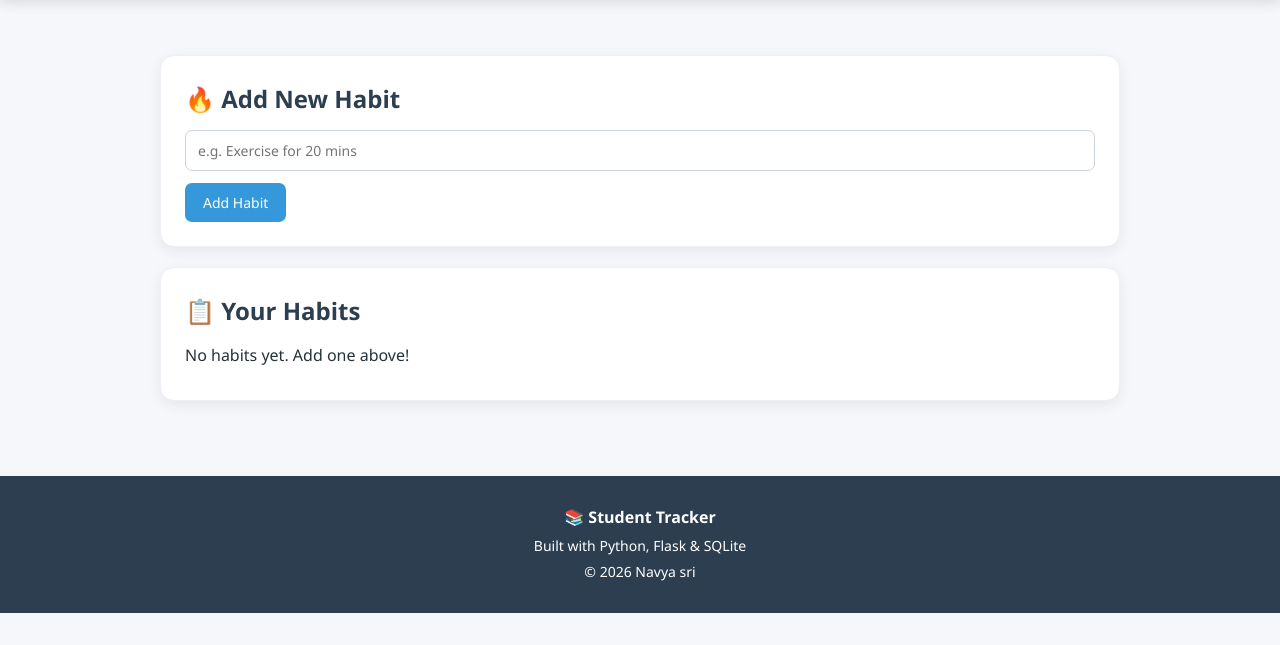
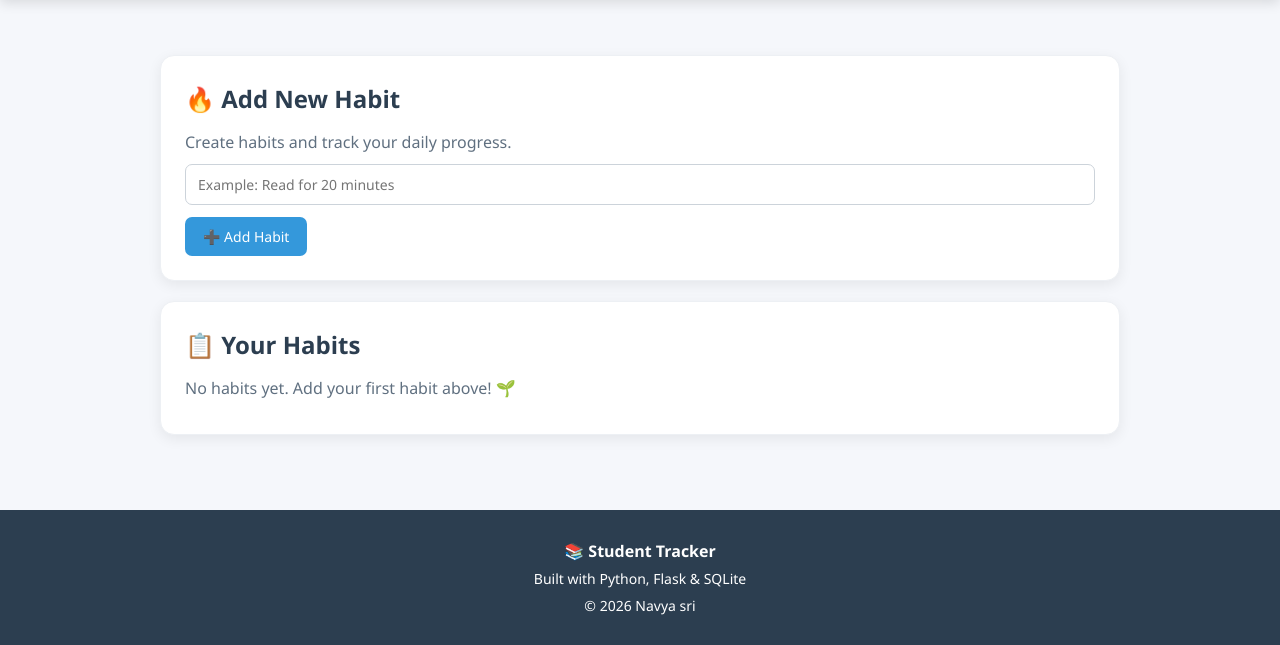
Before and after one commit to 24nn1a1270-source/student-study-health-tracker, a Flask app: template templates/habits.html in a window 1280 px wide. Shown: the part 78-723 px from the top of the page. Run offline with Flask 3, Linux system fonts and the light colour scheme; the template is opened without the code that fills it, so the values that code supplies are empty.

Commit message:
Improve habits tracker page

```diff
--- a/templates/habits.html
+++ b/templates/habits.html
@@ -1,31 +1,113 @@
 {% extends "base.html" %}
 
 {% block content %}
-    <div class="card">
+
+<div class="card habit-card">
+
     <h2>🔥 Add New Habit</h2>
+
+    <p class="page-description">
+        Create habits and track your daily progress.
+    </p>
+
     <form method="POST">
-            <input type="text" name="habit_name" placeholder="e.g. Exercise for 20 mins" required>
-            <button type="submit" class="btn">Add Habit</button>
+
+        <input
+            type="text"
+            name="habit_name"
+            placeholder="Example: Read for 20 minutes"
+            required
+        >
+
+        <button type="submit" class="btn">
+            ➕ Add Habit
+        </button>
+
     </form>
+
 </div>
 
+
 <div class="card">
+
     <h2>📋 Your Habits</h2>
+
     {% if habits %}
+
+        <div class="habit-list">
+
             {% for habit in habits %}
-                <p style="margin-bottom: 10px;">
+
+            <div class="habit-item {% if habit['done'] == 1 %}habit-completed{% endif %}">
+
+                <div class="habit-content">
+
                     {% if habit['done'] == 1 %}
-                        <span style="text-decoration: line-through; color: gray;">{{ habit['habit_name'] }}</span> ✅
-                        <a href="/habits/reset/{{ habit['id'] }}" style="margin-left: 10px; font-size: 13px;">Reset</a>
+
+                        <span class="habit-text">
+                            {{ habit['habit_name'] }}
+                        </span>
+
+                        <span class="habit-status">
+                            ✅ Completed
+                        </span>
+
                     {% else %}
+
+                        <span class="habit-text">
                             {{ habit['habit_name'] }}
-                        <a href="/habits/complete/{{ habit['id'] }}" class="btn" style="padding: 4px 10px; font-size: 12px; margin-left: 10px;">Done</a>
+                        </span>
+
                     {% endif %}
-                    <a href="/habits/delete/{{ habit['id'] }}" style="color: red; margin-left: 10px; font-size: 13px;">Delete</a>
+
+                </div>
+
+
+                <div class="habit-actions">
+
+                    {% if habit['done'] == 1 %}
+
+                        <a
+                            href="/habits/reset/{{ habit['id'] }}"
+                            class="reset-link"
+                        >
+                            🔄 Reset
+                        </a>
+
+                    {% else %}
+
+                        <a
+                            href="/habits/complete/{{ habit['id'] }}"
+                            class="btn habit-done-btn"
+                        >
+                            ✓ Done
+                        </a>
+
+                    {% endif %}
+
+                    <a
+                        href="/habits/delete/{{ habit['id'] }}"
+                        class="delete-link"
+                    >
+                        🗑️ Delete
+                    </a>
+
+                </div>
+
+            </div>
+
+            {% endfor %}
+
+        </div>
+
+    {% else %}
+
+        <p class="empty-message">
+            No habits yet. Add your first habit above! 🌱
         </p>
-            {% endfor %}
-        {% else %}
-            <p>No habits yet. Add one above!</p>
+
     {% endif %}
+
 </div>
+
 {% endblock %}
```
Lines whose indentation alone changed are shown as unchanged.
